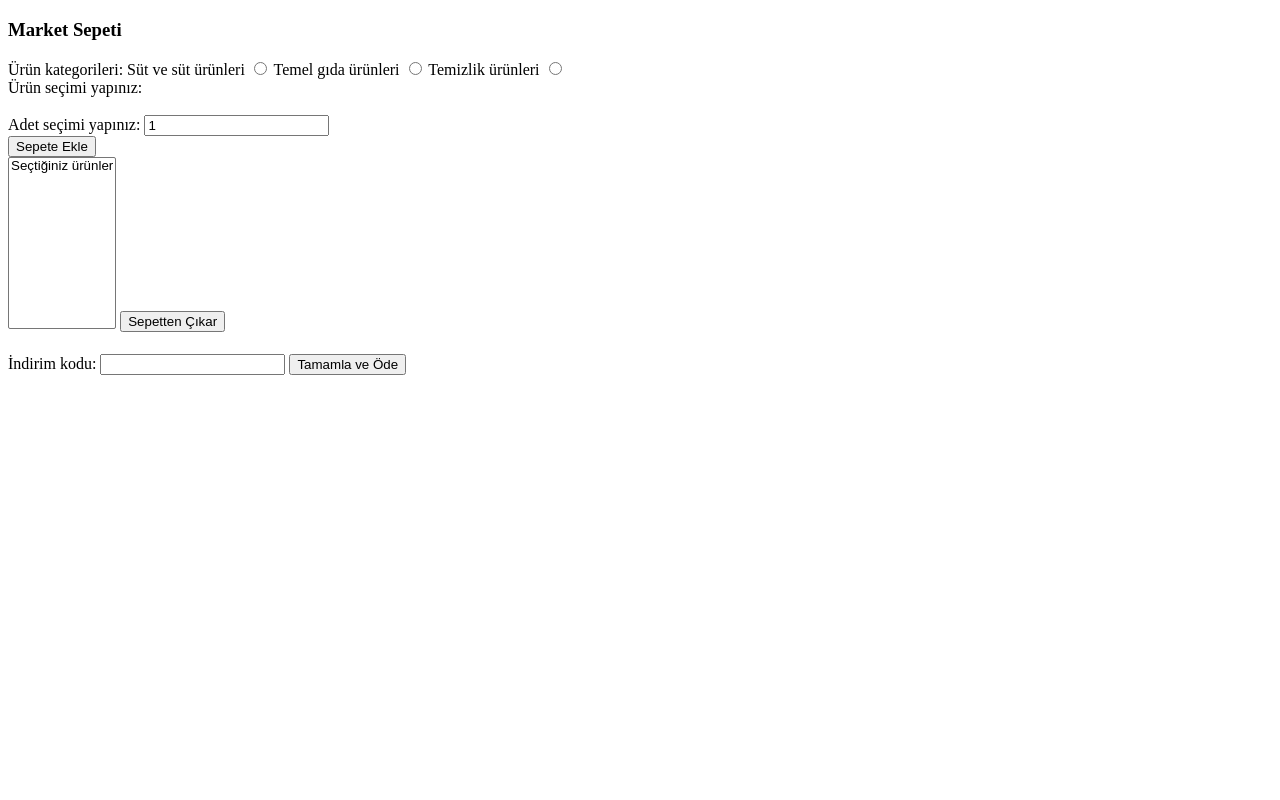
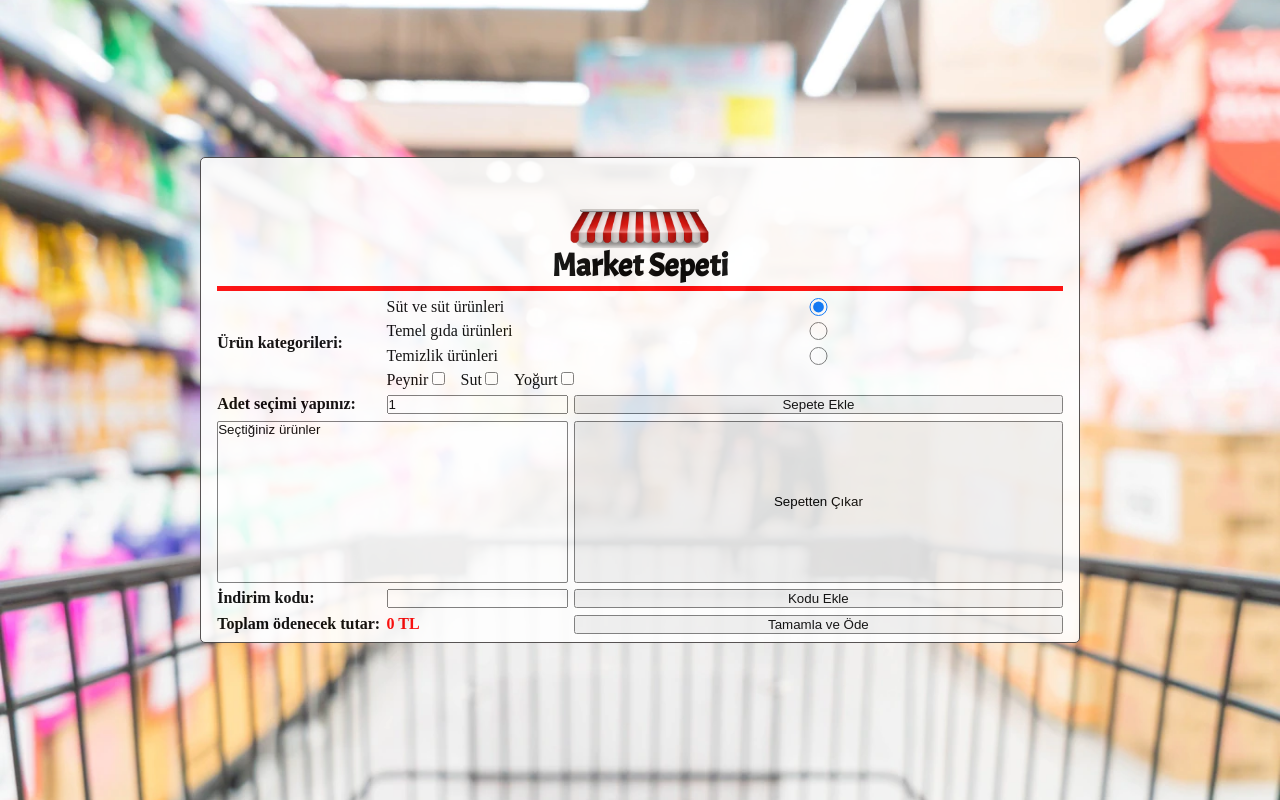
Before and after one commit to webmucidi/JSMarketSepeti, a plain HTML site: page index.html in a window 1280 px wide. Drawn offline with Linux system fonts and the light colour scheme.

Commit message:
CSS düzenleme yapıldı.

```diff
--- a/index.html
+++ b/index.html
@@ -8,33 +8,38 @@
     <link rel="stylesheet" href="style.css">
 
 </head>
-<body>
-    <h3>Market Sepeti</h3>
+<body onload="urunleriGetir()">
+
     <form action="#" id="market">
-        <label for="kategori">Ürün kategorileri:</label>
+        <h3 class="formBaslik">Market Sepeti</h3>
+        <label for="kategori" class="aciklama">Ürün kategorileri:</label>
         <label for="kategoriSut">Süt ve süt ürünleri</label>
-        <input type="radio" name="kategori" id="kategoriSut">
+        <input type="radio" name="kategori" id="kategoriSut" checked>
         <label for="kategoriGida">Temel gıda ürünleri</label>
         <input type="radio" name="kategori" id="kategoriGida">
         <label for="kategoriTemizlik">Temizlik ürünleri</label>
         <input type="radio" name="kategori" id="kategoriTemizlik">
-        <br>
+
         <div id="urunPanel">
-            <label for="urunler">Ürün seçimi yapınız:</label>
+
         </div>
-        <br>
-        <label for="adet">Adet seçimi yapınız:</label>
+
+        <label for="adet" class="aciklama">Adet seçimi yapınız:</label>
         <input type="number" name="adet" id="urunAdet" value="1" min="1">
-        <br>
         <input type="button" value="Sepete Ekle" id="btnEkle" onclick="sepeteEkle()">
-        <br>
+
         <select name="sepet" id="sepetMarket" size="10">
             <option value="0">Seçtiğiniz ürünler</option>
         </select>
         <input type="button" value="Sepetten Çıkar" id="btnCikar" onclick="sepettenCikar()">
-        <h4 id="sepetTutar"></h4>
-        <label for="indirim">İndirim kodu:</label>
+
+
+        <label for="indirim" class="aciklama">İndirim kodu:</label>
         <input type="text" name="indirim" id="txtIndirim">
+        <input type="button" value="Kodu Ekle" id="btnKod">
+
+        <label for="sepetTutar" class="aciklama">Toplam ödenecek tutar:</label>
+        <h4 id="sepetTutar">0 TL</h4>
         <input type="button" value="Tamamla ve Öde" id="btnTamamla">
     </form>
     <script src="script.js"></script>
--- a/style.css
+++ b/style.css
@@ -0,0 +1,69 @@
+@import url('https://fonts.googleapis.com/css2?family=Acme&display=swap');
+*{
+    margin: 0;
+    padding: 0;
+}
+body{
+    display: flex;
+    flex-direction: column;
+    justify-content: center;
+    align-items: center;
+    min-height: 100vh;
+    gap: 1rem;
+    background: url(/market.webp) no-repeat center center/cover;
+
+}
+
+form#market{
+    display: grid;
+    gap: 0.4rem;
+    grid-template-columns: 1fr auto 3fr;
+    border: thin solid rgb(71, 67, 67);
+    border-radius: 5px;
+    padding: 0.5rem 1rem 0.5rem 1rem;
+    background-color: white;
+    opacity: 0.9;
+}
+form > *{
+    /*Form içindeki tüm çocuk nesneler */
+}
+form > label:nth-child(2){
+    grid-column: 1/2;
+    grid-row: 2/6;
+    display: flex;
+    align-items: center;
+}
+
+form #urunPanel{
+    grid-column: 2/4;
+    grid-row: 5/6;
+}
+#urunPanel > input{
+    margin: 0 1rem 0 0.2rem;
+}
+#urunPanel > label{
+    text-transform:capitalize;
+}
+form #sepetMarket{
+    grid-column: 1/3;
+}
+form #sepetTutar{
+    grid-column: 2/3;
+    color: red;
+}
+
+.formBaslik{
+    grid-column: 1/4;
+    font-size: 2rem;
+    font-family: 'Acme', sans-serif;
+    display: flex;
+    justify-content: center;
+    align-items: flex-end;
+    height: 120px;
+    width: 100%;
+    background: url(/tente.png) no-repeat center center/20%;
+    border-bottom: thick solid red;
+}
+.aciklama{
+    font-weight: bold;
+}
```
Also changed, not shown: market.webp (added), tente.jpg (added), tente.png (added).
